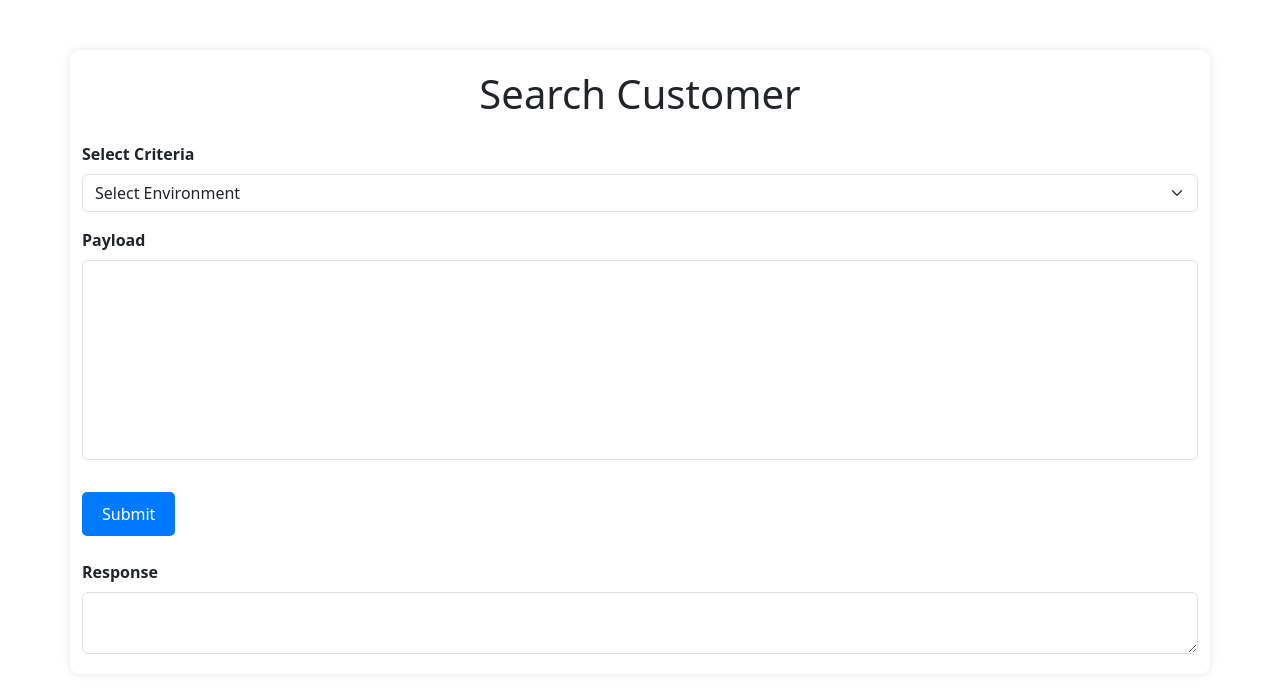
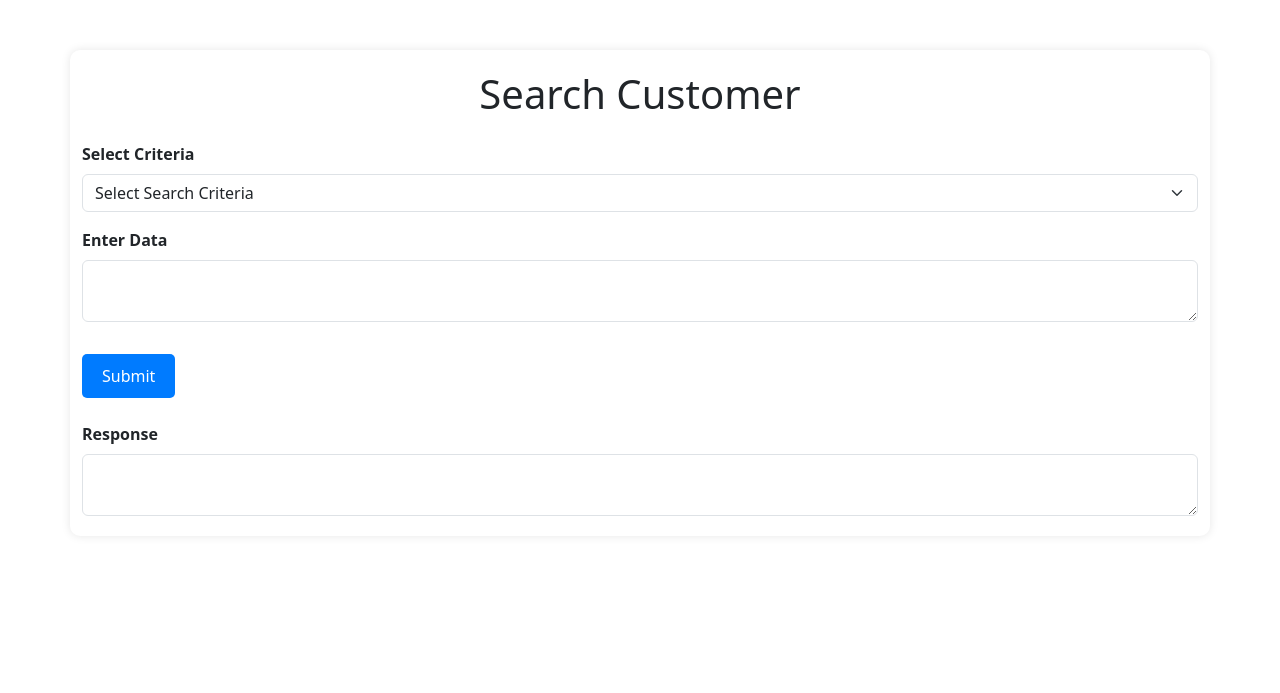
Before and after one commit to amitkoshti78/flaskapp, a Flask app: page / in a window 1280 px wide. Shown: the top 693 px of the page. Run offline with Flask 3, Linux system fonts and the light colour scheme.

Commit message:
'modified'

```diff
--- a/app.py
+++ b/app.py
@@ -22,14 +22,16 @@ def submit_form():
 
     for key, value in data.items():
         match key:
+            case 'criteria':
+                criteria = value
             case 'payload':
                 payload = value
             case _:
                 return jsonify({"message": "Wrong data submitted"})
 
-    print(f"Received data: {payload}")
+    print(f"Received data: {criteria} {payload}")
 
-    response_text = db_connect(payload)
+    response_text = db_connect(criteria, payload)
 
     print(response_text)
 
--- a/static/styles.css
+++ b/static/styles.css
@@ -19,8 +19,8 @@ body {
 }
 
 /* Textarea Custom Styling */
-#payloadArea {
-    height: 200px;
+.payloadArea {
+    height: 100px;
     resize: none;
 }
 
--- a/templates/index.html
+++ b/templates/index.html
@@ -19,16 +19,16 @@
                 <div class="mb-3">
                     <label for="critria" class="form-label">Select Criteria</label>
                     <select class="form-select" ng-model="formData.criteria" required>
-                        <option value="" disabled>Select Environment</option>
-                        <option value="First_Name">fname</option>
-                        <option value="Last Name">lname</option>
-                        <option value="Customer ID">custid</option>
+                        <option value="" disabled>Select Search Criteria</option>
+                        <option value="cust_fname">First name</option>
+                        <option value="cust_lname">Last name</option>
+                        <option value="cust_id">Customer Id</option>
                     </select>
                 </div>
 
                 <!-- Payload Text Area -->
                 <div class="mb-3">
-                    <label for="payloadArea" class="form-label">Payload</label>
+                    <label for="payloadArea" class="form-label">Enter Data</label>
                     <textarea id="payloadArea" class="form-control" ng-model="formData.payload" required></textarea>
                 </div>
 
```
Also changed, not shown: dbconnect.py (+4 -4 lines).
